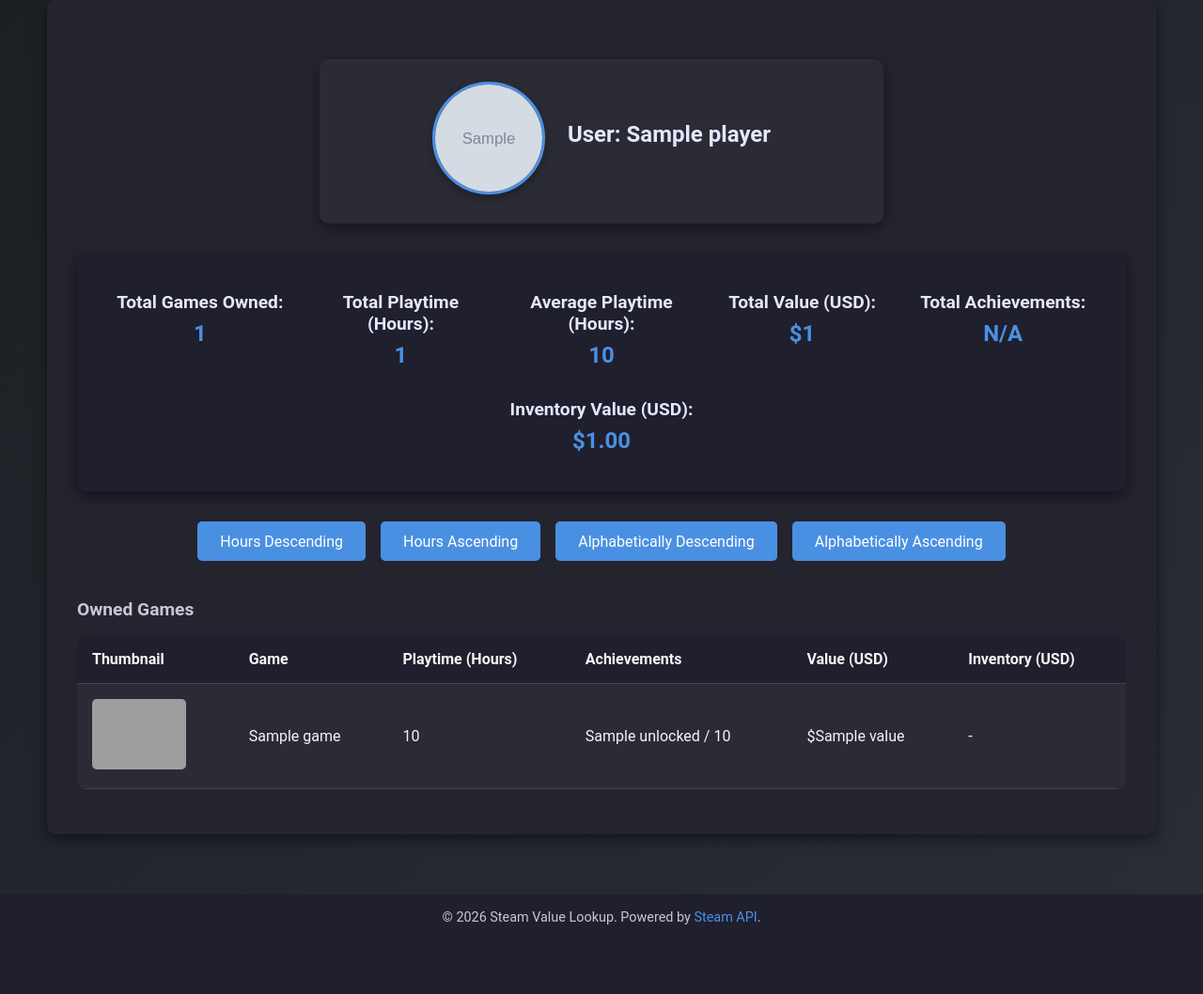
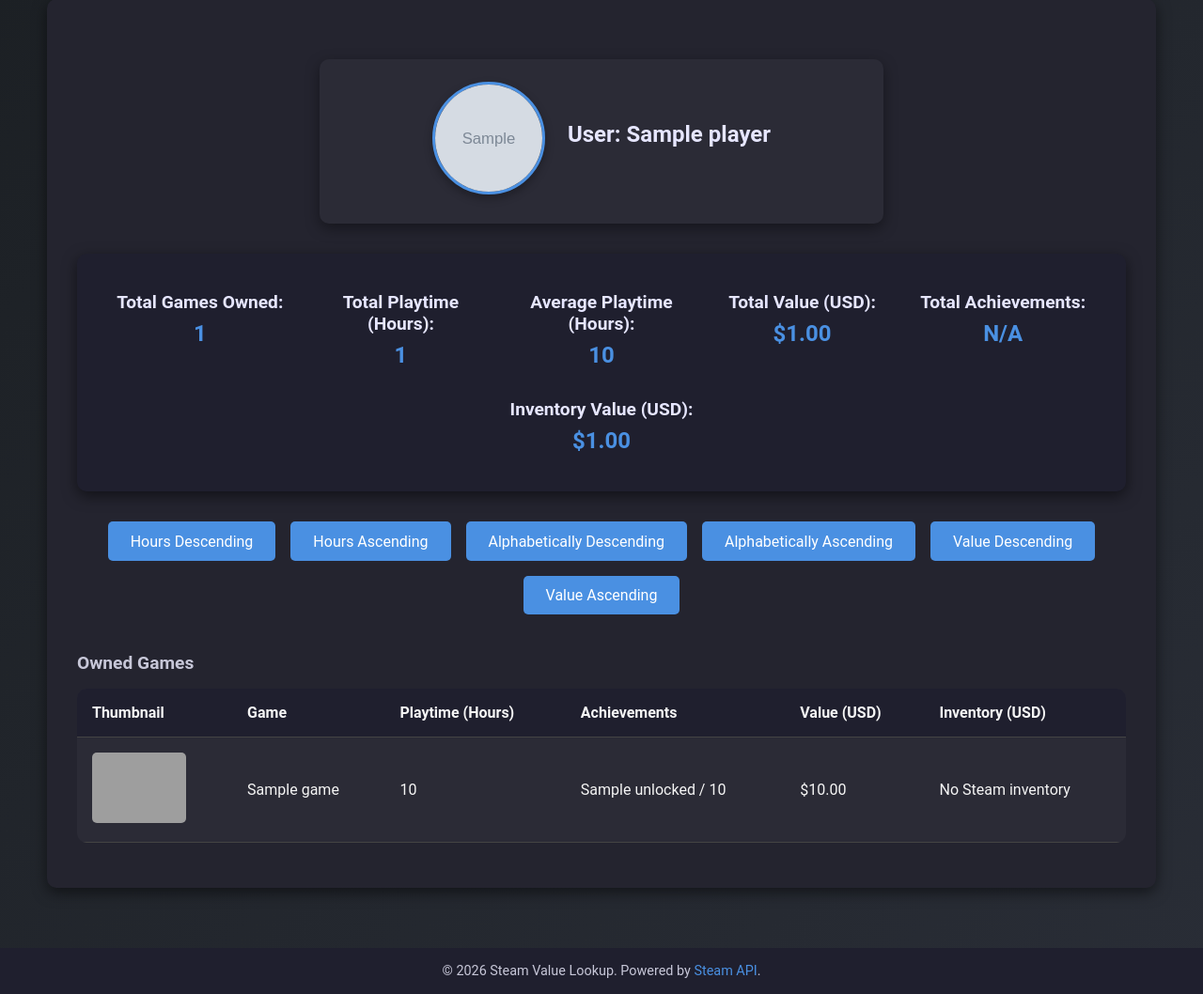
Before and after one commit to quangshuynh/steam-value-lookup, a Flask app: template backend/templates/results.html in a window 1280 px wide. Shown: the part 196-1254 px from the top of the page at 94% size. Before the commit the page ends 1180 px from the top, so only its background shows below. Run offline with Flask 3, Linux system fonts and the light colour scheme; the template is opened without the code that fills it: most values are stand-ins (such as "Sample title", 1, 10 or a date in 2020); grey boxes marked "Sample" are stand-in pictures; grey boxes are pictures that could not be loaded.

Commit message:
total achievements working, added sort by value

```diff
--- a/backend/app.py
+++ b/backend/app.py
@@ -57,13 +57,16 @@ def lookup():
             achievements = get_achievement_summaries(steam_id, app_ids)
             inventories = get_inventory_values(steam_id, app_ids)
             total = 0.0
+            priced_games = 0
             for game in games:
                 app_id = game['appid']
-                game['value'] = prices.get(app_id, 0.0)
+                game['value'] = prices.get(app_id)
                 game['achievements'] = achievements.get(app_id)
                 game['inventory'] = inventories.get(app_id)
                 game['inventory_supported'] = app_id in inventories
-                total += game['value']
+                if game['value'] is not None:
+                    total += game['value']
+                    priced_games += 1
 
             # sort games by playtime in descending order
             sorted_games = sorted(games, key=lambda game: game.get('playtime_forever', 0), reverse=True)
@@ -74,7 +77,7 @@ def lookup():
             total_playtime_minutes = sum(game.get('playtime_forever', 0) for game in games)
             total_playtime_hours = round(total_playtime_minutes / 60, 2)
             average_playtime_hours = round(total_playtime_hours / total_games, 2) if total_games > 0 else 0
-            total_value = round(total, 2)
+            total_value = round(total, 2) if priced_games else None
             achievement_summaries = [
                 summary for summary in achievements.values() if summary is not None
             ]
@@ -100,6 +103,7 @@ def lookup():
                 'total_playtime_hours': total_playtime_hours,
                 'average_playtime_hours': average_playtime_hours,
                 'total_value': total_value,
+                'game_value_is_partial': priced_games < total_games,
                 'total_achievements': total_achievements,
                 'total_available_achievements': total_available_achievements,
                 'achievement_data_available': bool(achievement_summaries),
--- a/backend/static/script.js
+++ b/backend/static/script.js
@@ -18,6 +18,8 @@ function sortTable(order) {
         const nameB = b.cells[1].textContent.trim().toLowerCase();
         const hoursA = parseFloat(a.cells[2].textContent.trim());
         const hoursB = parseFloat(b.cells[2].textContent.trim());
+        const valueA = parseFloat(a.cells[4].dataset.value);
+        const valueB = parseFloat(b.cells[4].dataset.value);
 
         if(order === 'hours-desc') {
             sortingMessage.textContent = 'Here are your Steam games sorted by playtime (highest to lowest)';
@@ -31,6 +33,18 @@ function sortTable(order) {
         } else if(order === 'alpha-asc') {
             sortingMessage.textContent = 'Here are your Steam games sorted alphabetically (A to Z)';
             return nameA.localeCompare(nameB);
+        } else if(order === 'value-desc') {
+            sortingMessage.textContent = 'Here are your Steam games sorted by value (highest to lowest)';
+            if (Number.isNaN(valueA) && Number.isNaN(valueB)) return 0;
+            if (Number.isNaN(valueA)) return 1;
+            if (Number.isNaN(valueB)) return -1;
+            return valueB - valueA;
+        } else if(order === 'value-asc') {
+            sortingMessage.textContent = 'Here are your Steam games sorted by value (lowest to highest)';
+            if (Number.isNaN(valueA) && Number.isNaN(valueB)) return 0;
+            if (Number.isNaN(valueA)) return 1;
+            if (Number.isNaN(valueB)) return -1;
+            return valueA - valueB;
         }
     });
 
--- a/backend/static/style.css
+++ b/backend/static/style.css
@@ -192,6 +192,7 @@ table td:first-child {
 /* Sort Buttons */
 .sort-buttons {
     display: flex;
+    flex-wrap: wrap;
     justify-content: center;
     gap: 1rem;
     margin: 1rem 0;
--- a/backend/steam_api.py
+++ b/backend/steam_api.py
@@ -17,6 +17,16 @@ INVENTORY_CONTEXTS = {
 }
 MAX_MARKET_ITEMS_PER_GAME = 40
 MARKET_PRICE_CACHE = {}
+GAME_PRICE_CACHE = {}
+STEAM_HEADERS = {
+    "Accept": "application/json",
+    "Accept-Language": "en-US,en;q=0.9",
+    "User-Agent": (
+        "Mozilla/5.0 (Windows NT 10.0; Win64; x64) "
+        "AppleWebKit/537.36 (KHTML, like Gecko) "
+        "Chrome/124.0.0.0 Safari/537.36"
+    ),
+}
 
 
 def get_owned_games(steam_id):
@@ -113,36 +123,50 @@ def get_user_game_stats(steam_id, app_id):
 
 def get_game_value_parallel(app_ids):
     url = "https://store.steampowered.com/api/appdetails"
-    results = {}
+    results = {
+        app_id: GAME_PRICE_CACHE[app_id]
+        for app_id in app_ids
+        if app_id in GAME_PRICE_CACHE
+    }
 
-    # helper function to fetch the price for a single app ID
     def fetch_price(app_id):
         params = {
             "appids": app_id,
-            "cc": "us"
+            "cc": "us",
+            "l": "en",
         }
         try:
-            response = requests.get(url, params=params, timeout=5)
+            response = requests.get(
+                url,
+                params=params,
+                headers=STEAM_HEADERS,
+                timeout=15,
+            )
             response.raise_for_status()
-            data = response.json()
-            print(data)
-            if data[str(app_id)]['success']:
-                game_data = data[str(app_id)]['data']
-                if 'price_overview' in game_data:
-                    return app_id, float(game_data['price_overview']['final_formatted'].replace('$', '').replace(',', ''))
-                else:
-                    return app_id, 0.0
-            else:
+            payload = response.json().get(str(app_id), {})
+            if not payload.get("success"):
+                return app_id, None
+
+            game_data = payload.get("data", {})
+            if game_data.get("is_free"):
                 return app_id, 0.0
-        except Exception:
-            return app_id, 0.0
 
-    # use ThreadPoolExecutor to fetch prices concurrently
-    with ThreadPoolExecutor(max_workers=10) as executor:
-        futures = [executor.submit(fetch_price, app_id) for app_id in app_ids]
+            final_price = game_data.get("price_overview", {}).get("final")
+            if isinstance(final_price, int):
+                return app_id, final_price / 100
+            return app_id, None
+        except (requests.RequestException, AttributeError, TypeError, ValueError) as error:
+            logger.info("Store price unavailable for app %s: %s", app_id, error)
+            return app_id, None
+
+    missing_app_ids = [app_id for app_id in app_ids if app_id not in results]
+    with ThreadPoolExecutor(max_workers=4) as executor:
+        futures = [executor.submit(fetch_price, app_id) for app_id in missing_app_ids]
         for future in as_completed(futures):
             app_id, price = future.result()
             results[app_id] = price
+            if price is not None:
+                GAME_PRICE_CACHE[app_id] = price
     return results
 
 
@@ -169,6 +193,7 @@ def _get_market_price(app_id, market_hash_name):
                 "currency": 1,
                 "market_hash_name": market_hash_name,
             },
+            headers={**STEAM_HEADERS, "Referer": "https://steamcommunity.com/market/"},
             timeout=10,
         )
         response.raise_for_status()
@@ -192,7 +217,12 @@ def get_inventory(steam_id, app_id, context_id=2):
         if start_asset_id:
             params["start_assetid"] = start_asset_id
 
-        response = requests.get(url, params=params, timeout=15)
+        response = requests.get(
+            url,
+            params=params,
+            headers={**STEAM_HEADERS, "Referer": "https://steamcommunity.com/inventory/"},
+            timeout=15,
+        )
         response.raise_for_status()
         data = response.json()
         if not data.get("success"):
@@ -224,11 +254,19 @@ def get_inventory_values(steam_id, app_ids):
             inventory = get_inventory(steam_id, app_id, context_id)
         except (requests.RequestException, AttributeError, TypeError, ValueError) as error:
             logger.info("Inventory unavailable for app %s: %s", app_id, error)
-            summaries[app_id] = None
+            summaries[app_id] = {
+                "status": "private_or_unavailable",
+                "value": None,
+                "partial": False,
+            }
             continue
 
         if inventory is None:
-            summaries[app_id] = None
+            summaries[app_id] = {
+                "status": "private_or_unavailable",
+                "value": None,
+                "partial": False,
+            }
             continue
 
         market_items = {}
@@ -256,6 +294,7 @@ def get_inventory_values(steam_id, app_ids):
                 time.sleep(1)
 
         summaries[app_id] = {
+            "status": "ok" if not market_items or priced_types else "prices_unavailable",
             "item_count": sum(int(asset.get("amount", 1)) for asset in inventory["assets"]),
             "marketable_item_count": marketable_item_count,
             "value": (
--- a/backend/templates/index.html
+++ b/backend/templates/index.html
@@ -23,7 +23,7 @@
     </main>
 
     <footer>
-        <p>&copy; <span id="current-year"></span> Steam Value Lookup. Powered by <a href="https://store.steampowered.com" target="_blank">Steam API</a>.</p>
+        <p>&copy; <span id="current-year"></span> Steam Value Lookup. Powered by <a href="https://partner.steamgames.com/doc/api/ISteamUserStats" target="_blank">Steam API</a>.</p>
     </footer>
     <script src="../static/script.js"></script>
 </body>
--- a/backend/templates/results.html
+++ b/backend/templates/results.html
@@ -43,7 +43,13 @@
                     </div>
                     <div class="stat">
                         <h3>Total Value (USD):</h3>
-                        <p id="total-value">${{ user_data['statistics']['total_value'] }}</p>
+                        <p id="total-value">
+                            {% if user_data['statistics']['total_value'] is not none %}
+                                ${{ '%.2f'|format(user_data['statistics']['total_value']) }}{% if user_data['statistics']['game_value_is_partial'] %}*{% endif %}
+                            {% else %}
+                                N/A
+                            {% endif %}
+                        </p>
                     </div>
                     <div class="stat">
                         <h3>Total Achievements:</h3>
@@ -71,6 +77,8 @@
                     <button onclick="sortTable('hours-asc')">Hours Ascending</button>
                     <button onclick="sortTable('alpha-desc')">Alphabetically Descending</button>
                     <button onclick="sortTable('alpha-asc')">Alphabetically Ascending</button>
+                    <button onclick="sortTable('value-desc')">Value Descending</button>
+                    <button onclick="sortTable('value-asc')">Value Ascending</button>
                 </div>
                 <div class="games-list">
                     <h3>Owned Games</h3>
@@ -102,14 +110,22 @@
                                             N/A
                                         {% endif %}
                                     </td>
-                                    <td>${{ game.get('value', 'N/A') }}</td>
+                                    <td data-value="{{ game['value'] if game.get('value') is not none else '' }}">
+                                        {% if game.get('value') is not none %}
+                                            ${{ '%.2f'|format(game['value']) }}
+                                        {% else %}
+                                            N/A
+                                        {% endif %}
+                                    </td>
                                     <td>
                                         {% if game.get('inventory') and game['inventory']['value'] is not none %}
                                             ${{ '%.2f'|format(game['inventory']['value']) }}{% if game['inventory']['partial'] %}*{% endif %}
-                                        {% elif game.get('inventory_supported') %}
-                                            N/A
+                                        {% elif game.get('inventory') and game['inventory']['status'] == 'private_or_unavailable' %}
+                                            Private / unavailable
+                                        {% elif game.get('inventory') and game['inventory']['status'] == 'prices_unavailable' %}
+                                            Prices unavailable
                                         {% else %}
-                                            -
+                                            No Steam inventory
                                         {% endif %}
                                     </td>
                                 </tr>
```
